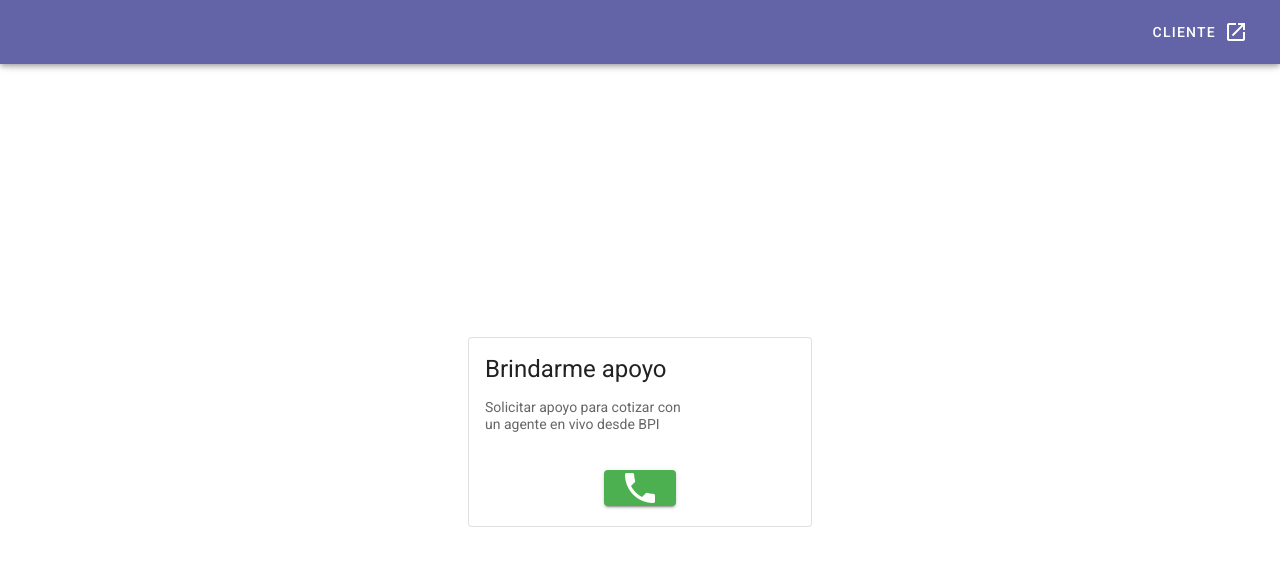
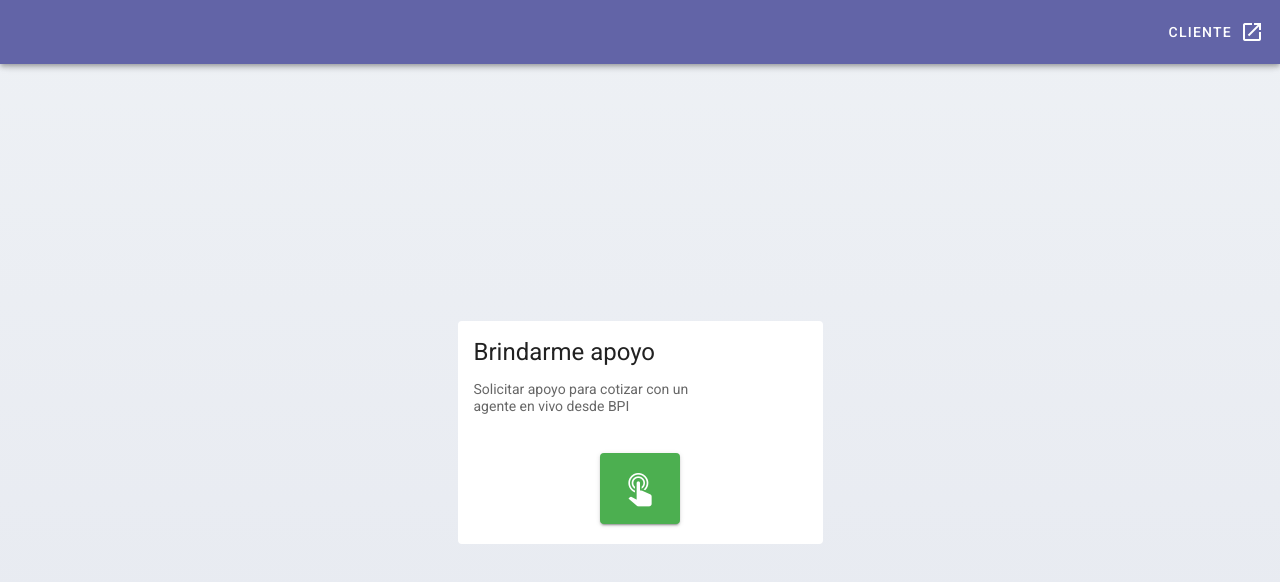
Before and after one commit to Hypnosinf/poc-acs-client, a Vue app: page / in a window 1280 px wide. Shown: the top 582 px of the page. Built offline with nearby package versions, Linux system fonts and the light colour scheme.

Commit message:
big button

```diff
--- a/src/App.vue
+++ b/src/App.vue
@@ -1,5 +1,5 @@
 <template>
-  <v-app>
+  <v-app id="app">
     <v-app-bar
       app
       color="primary"
@@ -62,3 +62,13 @@ export default {
     },
 };
 </script>
+
+<style>
+#app {
+  background-image: linear-gradient(to top, #e6e9f0 0%, #eef1f5 100%);
+   /*  background: white; */
+}
+.v-toolbar__content {
+  padding: 0 !important;
+}
+</style>
--- a/src/plugins/vuetify.js
+++ b/src/plugins/vuetify.js
@@ -16,7 +16,8 @@ export default new Vuetify({
         error: '#FF5252',
         info: '#2196F3',
         success: '#4CAF50',
-        warning: '#FFC107'
+        warning: '#FFC107',
+        background: 'background-image: linear-gradient(to top, #e6e9f0 0%, #eef1f5 100%);',
       },
     },
   },
--- a/src/views/HomeScreen.vue
+++ b/src/views/HomeScreen.vue
@@ -2,7 +2,7 @@
   <v-container fill-height fluid>
     <v-row>
       <v-col>
-        <v-card class="mx-auto" max-width="344" outlined>
+        <v-card class="mx-auto" max-width="365" elevation="0">
           <v-list-item three-line>
             <v-list-item-content>
               <v-list-item-title class="text-h5 mb-1">
@@ -23,8 +23,8 @@
             <v-row align-content="center" justify="center">
               <v-col>
                 <div class="text-center">
-                  <v-btn class="ma-2" color="success" dark @click="login">
-                    <v-icon dark x-large> mdi-phone </v-icon>
+                  <v-btn class="big-button ma-2" color="success" dark @click="login">
+                    <v-icon dark x-large> mdi-gesture-double-tap </v-icon>
                   </v-btn>
                 </div>
               </v-col>
@@ -120,3 +120,11 @@ export default {
   },
 };
 </script>
+
+<style>
+.big-button {
+  height: 71px !important;
+  min-width: 64px !important;
+  padding: 5px 20px !important;
+}
+</style>
--- a/src/views/LocalPreview.vue
+++ b/src/views/LocalPreview.vue
@@ -2,104 +2,36 @@
   <v-container fill-height fluid>
     <v-row align-content="center" justify="center">
       <v-col cols="4">
-        <v-card class="mx-auto" max-width="460">
-          <v-card-text>
-            <!-- <div>Word of the Day</div> -->
+        <v-container>
+          <v-row>
+            <v-col cols="12">
+              <v-card class="mx-auto" max-width="460" v-show="LocalVideoActive">
                 <div ref="localVideoContainer" style="width: 100%">
                   Local video stream:
                 </div>
+              </v-card>
+            </v-col>
+            <v-col cols="12">
+              <v-card class="mx-auto" max-width="460"  v-show="RemoteVideoActive">
                 <div ref="remoteVideoContainer" style="width: 100%">
                   Remote video stream:
                 </div>
-          </v-card-text>
-          <v-card-actions>
-            <!-- <v-container class="px-0" fluid>
-              <v-row>
-                <v-col cols="6">
-                  <v-switch
-                    v-model="switch1"
-                    prepend-icon="mdi-video"
-                  ></v-switch>
-                </v-col>
-                <v-col cols="6">
-                  <v-switch
-                    prepend-icon="mdi-microphone "
-                    v-model="switch2"
-                  ></v-switch>
+              </v-card>
             </v-col>
           </v-row>
-            </v-container> -->
-          </v-card-actions>
-
-          <v-expand-transition>
-            <v-card
-              v-if="reveal"
-              class="transition-fast-in-fast-out v-card--reveal"
-              style="height: 100%"
-            >
-              <v-card-text class="pb-0">
-                <p class="text-h4 text--primary">Origin</p>
-                <p>
-                  late 16th century (as a noun denoting a place where alms were
-                  distributed): from medieval Latin eleemosynarius, from late
-                  Latin eleemosyna ‘alms’, from Greek eleēmosunē ‘compassion’
-                </p>
-              </v-card-text>
-              <v-card-actions class="pt-0">
-                <v-btn text color="teal accent-4" @click="reveal = false">
-                  Close
-                </v-btn>
-              </v-card-actions>
-            </v-card>
-          </v-expand-transition>
-        </v-card>
+        </v-container>
       </v-col>
 
       <v-col cols="4">
         <v-form ref="form" v-model="valid" lazy-validation>
-          <!--  <v-text-field
-            v-model="userAccesToken"
-            label="User access token"
 
-          ></v-text-field> -->
-
-          <!--  <v-text-field
-            v-model="calleeAcsUserId"
-            label="ACS user identity in format: '8:acs:resourceId_userId"
-
-          ></v-text-field> -->
-
-          <!-- <v-text-field
-            v-model="name"
-            :counter="10"
-            :rules="nameRules"
-            label="Name"
-            required
-          ></v-text-field>
-
-          <v-text-field
-            v-model="email"
-            :rules="emailRules"
-            label="E-mail"
-            required
-          ></v-text-field>
- -->
-          <!--   <v-select
-            v-model="select"
-            :items="items"
-            :rules="[(v) => !!v || 'Item is required']"
-            label="Item"
-            required
-          ></v-select> -->
-
-          <!--  <v-btn color="success" class="mr-4" @click="initializeCallAgent" :disabled="initializeCallAgentButton"> Agent Start </v-btn> -->
           <v-btn
             color="success"
             class="mr-4"
             @click="startCall"
             :disabled="startCallButton"
           >
-            Start Call
+            Llamar
           </v-btn>
           <v-btn
             color="error"
@@ -107,9 +39,9 @@
             @click="hangUpCall"
             :disabled="hangUpCallButton"
           >
-            Hang Up
+           Colgar
           </v-btn>
-          <!-- <v-btn color="info" class="mr-4" @click="acceptCall" :disabled="acceptCallButton"> Accept Call </v-btn> -->
+
         </v-form>
       </v-col>
     </v-row>
@@ -131,6 +63,8 @@ export default {
   name: "LocalPreview",
   components: {},
   data: () => ({
+    LocalVideoActive: false,
+    RemoteVideoActive: false,
     localVideoContainer: null,
     remoteVideoContainer: null,
     call: null,
@@ -205,7 +139,6 @@ export default {
           }
         });
 
-
         let agentResponse = await this.getAvailableAgent();
         this.calleeAcsUserId = agentResponse.identityId;
         this.startCallButton = false;
@@ -216,7 +149,9 @@ export default {
     },
     async getAvailableAgent() {
       try {
-        let response = await fetch("https://app-service-poc-jaibo.azurewebsites.net/api/Agent/GetAvailableAgent");
+        let response = await fetch(
+          "https://app-service-poc-jaibo.azurewebsites.net/api/Agent/GetAvailableAgent"
+        );
         let agent = await response.json();
         console.log("AGENT", agent);
         return agent;
@@ -366,7 +301,7 @@ export default {
           // Create a renderer view for the remote video stream.
           view = await videoStreamRenderer.createView();
           // Attach the renderer view to the UI.
-          //this.remoteVideoContainer.hidden = false;
+          this.RemoteVideoActive = true;
           this.remoteVideoContainer.appendChild(view.target);
         } catch (e) {
           console.warn(
@@ -428,7 +363,8 @@ export default {
           this.localVideoStream
         );
         const view = await this.localVideoStreamRenderer.createView();
-        //this.localVideoContainer.hidden = false;
+
+        this.LocalVideoActive = true;
         this.localVideoContainer.appendChild(view.target);
       } catch (error) {
         console.error(error);
@@ -439,7 +375,7 @@ export default {
     async removeLocalVideoStream() {
       try {
         this.localVideoStreamRenderer.dispose();
-        //this.localVideoContainer.hidden = true;
+         this.LocalVideoActive = false;
       } catch (error) {
         console.error(error);
       }
```
Lines whose indentation alone changed are shown as unchanged.
